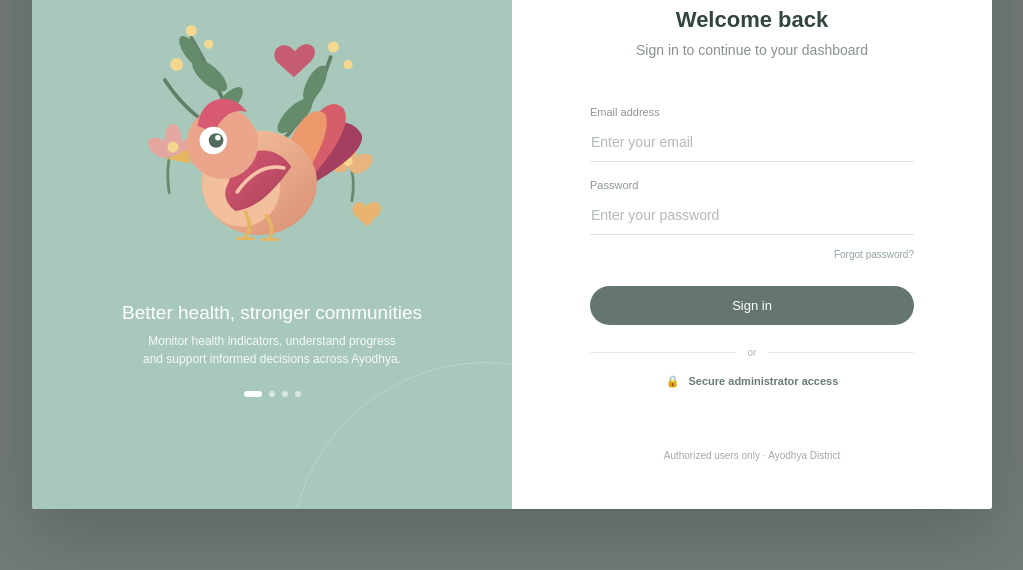
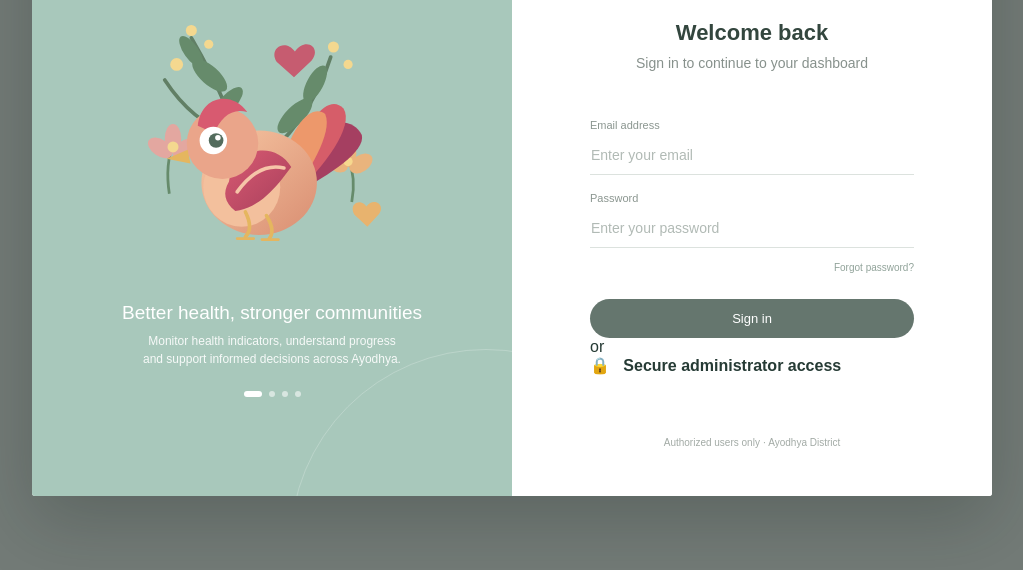
Before and after one commit to ayshmanbharatyojana-png/rajgsvm, a plain HTML site: page index.html in a window 1280 px wide. Shown: the part 216-786 px from the top of the page, without its empty margins (128-1151 px from the left). Drawn offline with Linux system fonts and the light colour scheme; no server answers.

Commit message:
Update index.html

```diff
--- a/index.html
+++ b/index.html
@@ -26,8 +26,6 @@ input{width:100%;border:0;border-bottom:1px solid #dce2de;border-radius:0;paddin
 input:focus{border-bottom:2px solid #729b8b}input::placeholder{color:#b1bab5}
 .forgot{text-align:right;margin-top:9px}.forgot button{border:0;background:none;color:#91a39a;font-size:10px;padding:3px 0;cursor:pointer}
 .primary{width:100%;border:0;border-radius:22px;padding:12px 18px;background:#65766e;color:white;font-size:13px;margin-top:23px;cursor:pointer}.primary:hover{background:#4e675c}.primary:disabled{opacity:.6;cursor:wait}
-.divider{display:flex;align-items:center;gap:12px;margin:22px 0 17px;color:#b0b8b3;font-size:10px}.divider:before,.divider:after{content:"";height:1px;background:#e8ece9;flex:1}
-.google-note{text-align:center;color:#9aa39e;font-size:11px}.google-note strong{color:#687c71;font-weight:600}
 .create-note{text-align:center;font-size:10px;color:#a2aaa5;margin-top:31px}
 #message{font-size:12px;line-height:1.5;text-align:center;min-height:18px;margin-top:13px;color:#b54747}
 .hidden{display:none!important}
```
